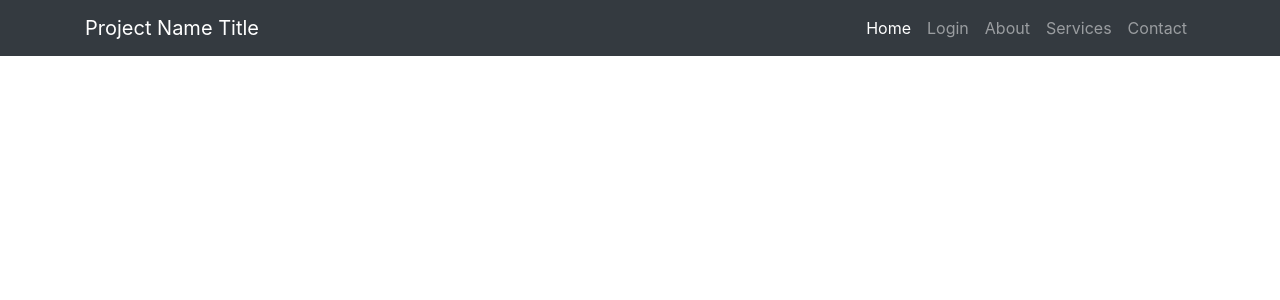
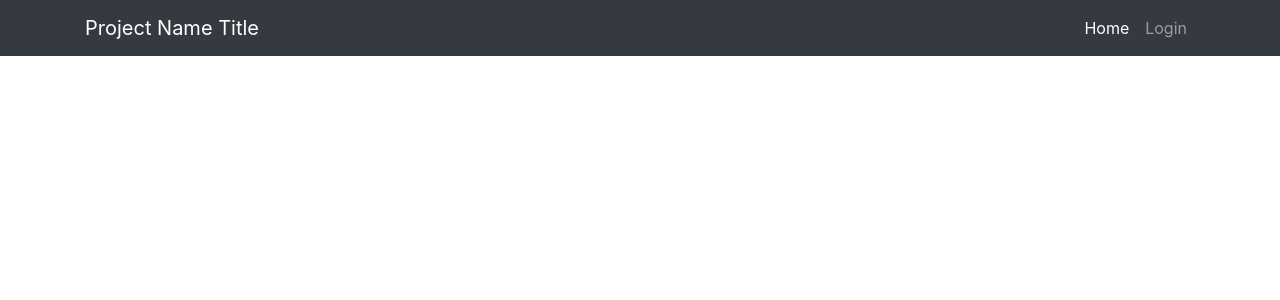
Before and after one commit to gregor-dietrich/skeletor, a PHP site: page /views/layout/header.php in a window 1280 px wide. Shown: the top 300 px of the page. Run offline with PHP 8.4, Linux system fonts and the light colour scheme.

Commit message:
default nav updated

```diff
--- a/views/layout/header.php
+++ b/views/layout/header.php
@@ -22,22 +22,13 @@
         <div class="collapse navbar-collapse" id="navbarResponsive">
             <ul class="navbar-nav ml-auto">
                 <li class="nav-item active">
-                    <a class="nav-link" href="#">Home
+                    <a class="nav-link" href="/">Home
                         <span class="sr-only">(current)</span>
                     </a>
                 </li>
                 <li class="nav-item">
                     <a class="nav-link" href="/app/index.php/login">Login</a>
                 </li>
-                <li class="nav-item">
-                    <a class="nav-link" href="#">About</a>
-                </li>
-                <li class="nav-item">
-                    <a class="nav-link" href="#">Services</a>
-                </li>
-                <li class="nav-item">
-                    <a class="nav-link" href="#">Contact</a>
-                </li>
             </ul>
         </div>
     </div>
```
